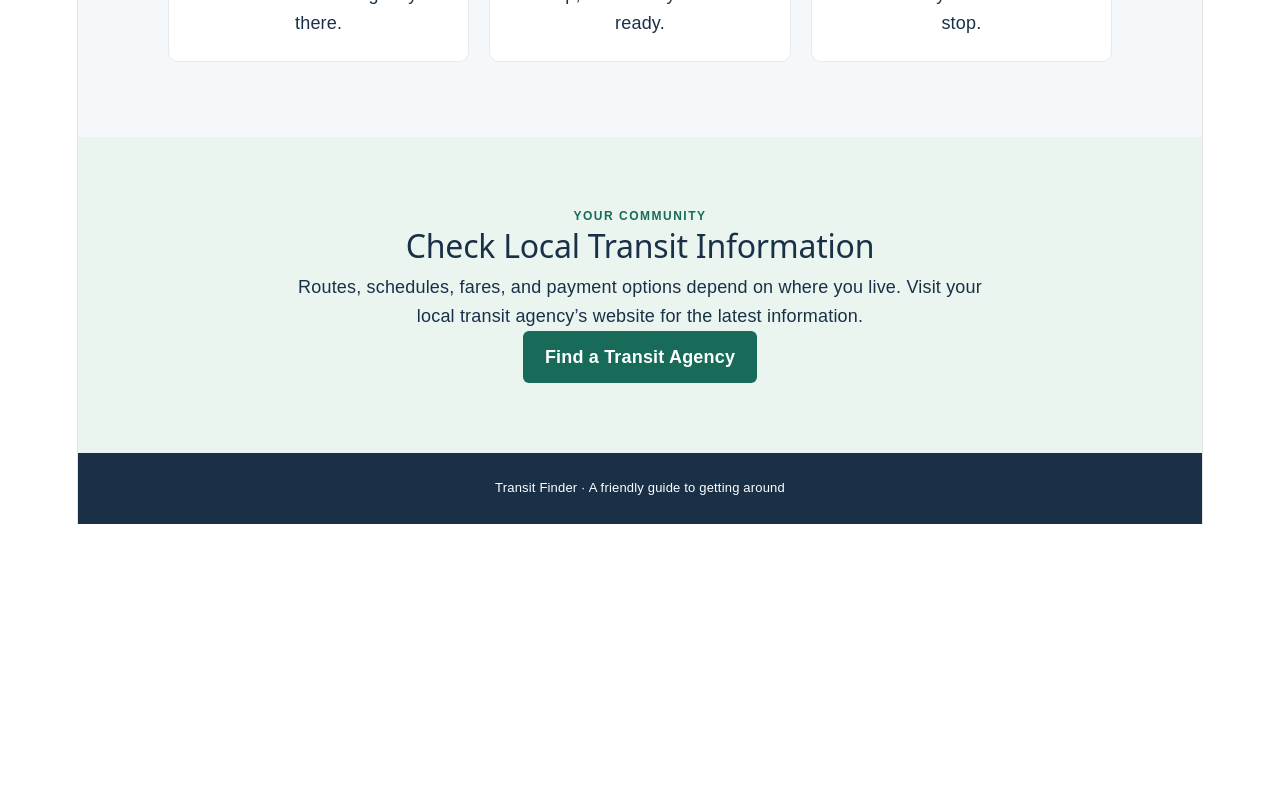
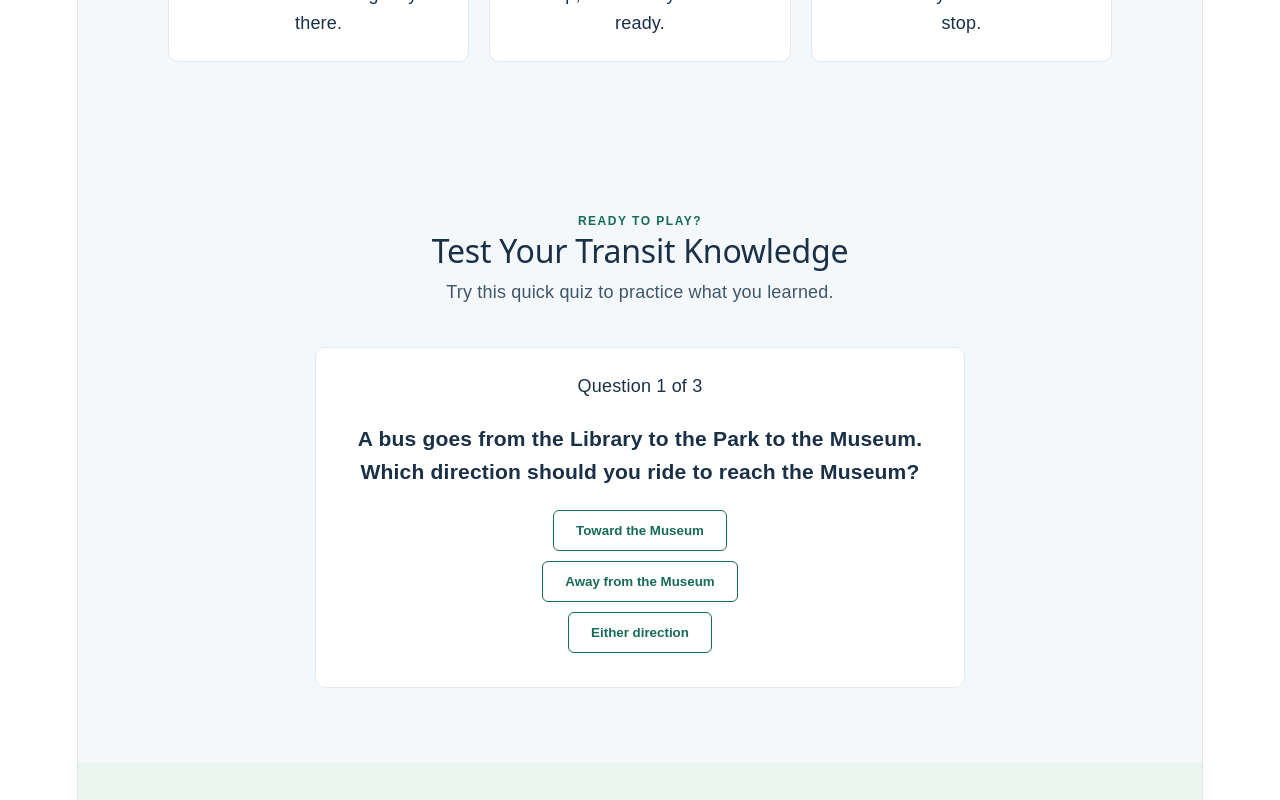
Before and after one commit to rhasty2004/4140Group2Project, a React (Vite) app in the folder bus-website/: page / in a window 1280 px wide. Shown: the part 1560-2360 px from the top of the page. Before the commit the page ends 2084 px from the top, so only its background shows below. Built offline with nearby package versions, Linux system fonts and the light colour scheme.

Commit message:
added a rough edition of the quiz to the website

```diff
--- a/bus-website/src/App.jsx
+++ b/bus-website/src/App.jsx
@@ -113,7 +113,7 @@ function App() {
   useEffect(() => {
     function updatePage() {
       setPage(getPageFromHash())
-      window.scrollTo(0, 0)
+     if (getPageFromHash() !== 'Games') window.scrollTo(0, 0)
     }
 
     window.addEventListener('hashchange', updatePage)
@@ -206,6 +206,8 @@ function HomePage() {
           </div>
         </section>
 
+<TransitQuiz />
+
 <section className="resources-section" id="resources">
   <div>
     <p className="eyebrow">YOUR COMMUNITY</p>
@@ -272,4 +274,121 @@ function LessonPage({ lesson }) {
   )
 }
 
+function TransitQuiz() {
+  const questions = [
+    {
+      question: 'A bus goes from the Library to the Park to the Museum. Which direction should you ride to reach the Museum?',
+      options: ['Toward the Museum', 'Away from the Museum', 'Either direction'],
+      answer: 0,
+    },
+    {
+      question: 'What should you check before boarding a bus?',
+      options: [
+        'The color of the bus',
+        'The route number and direction',
+        'The number of passengers',
+      ],
+      answer: 1,
+    },
+    {
+      question: 'What should you do when the bus arrives?',
+      options: [
+        'Board before anyone exits',
+        'Let passengers exit first',
+        'Stand in front of the doors',
+      ],
+      answer: 1,
+    },
+  ]
+
+  const [questionIndex, setQuestionIndex] = useState(0)
+  const [selectedAnswer, setSelectedAnswer] = useState(null)
+  const [score, setScore] = useState(0)
+  const [finished, setFinished] = useState(false)
+
+  const question = questions[questionIndex]
+
+  function selectAnswer(index) {
+    setSelectedAnswer(index)
+
+    if (index === question.answer) {
+      setScore(score + 1)
+    }
+  }
+
+  function nextQuestion() {
+    if (questionIndex === questions.length - 1) {
+      setFinished(true)
+    } else {
+      setQuestionIndex(questionIndex + 1)
+      setSelectedAnswer(null)
+    }
+  }
+
+  function playAgain() {
+    setQuestionIndex(0)
+    setSelectedAnswer(null)
+    setScore(0)
+    setFinished(false)
+  }
+
+  return (
+    <section className="steps-section" id="Games">
+      <div className="section-heading">
+        <p className="eyebrow">READY TO PLAY?</p>
+        <h2>Test Your Transit Knowledge</h2>
+        <p>Try this quick quiz to practice what you learned.</p>
+      </div>
+
+      <div
+        className="step-card"
+        style={{ maxWidth: '650px', margin: '0 auto' }}
+      >
+        {finished ? (
+          <div>
+            <h3>Quiz complete!</h3>
+            <p>You scored {score} out of {questions.length}.</p>
+            <button className="button primary" type="button" onClick={playAgain}>
+              Play Again
+            </button>
+          </div>
+        ) : (
+          <div>
+            <p>Question {questionIndex + 1} of {questions.length}</p>
+            <h3>{question.question}</h3>
+
+            {question.options.map((option, index) => (
+              <button
+                key={option}
+                type="button"
+                className="button secondary"
+                style={{ display: 'block', margin: '10px auto' }}
+                disabled={selectedAnswer !== null}
+                onClick={() => selectAnswer(index)}
+              >
+                {option}
+              </button>
+            ))}
+
+            {selectedAnswer !== null && (
+              <div aria-live="polite">
+                <p>
+                  {selectedAnswer === question.answer
+                    ? 'Correct!'
+                    : `Not quite. The answer is: ${question.options[question.answer]}.`}
+                </p>
+                <button className="button primary" type="button" onClick={nextQuestion}>
+                  {questionIndex === questions.length - 1
+                    ? 'See Results'
+                    : 'Next Question'}
+                </button>
+              </div>
+            )}
+          </div>
+        )}
+      </div>
+    </section>
+  )
+}
+
 export default App
```
Also changed, not shown: bus-website/src/App.css (line endings or trailing spaces).
